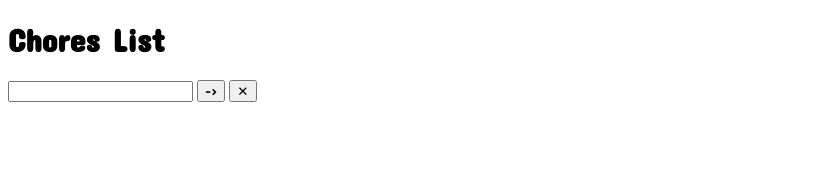
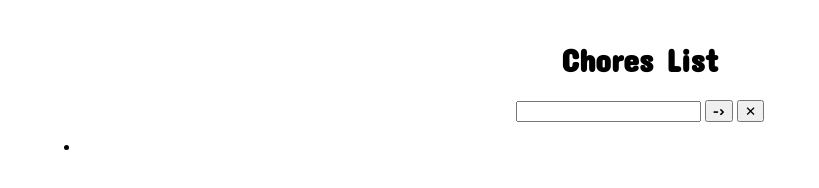
Before and after one commit to Chen-808/choresProject, a plain HTML site: page index.html in a window 1280 px wide. Both pictures are taken after a click on the button "->". Shown: the whole page, without its empty margins (0-819 px from the left). Drawn offline with Linux system fonts and the light colour scheme.

Commit message:
updated js file

```diff
--- a/index.css
+++ b/index.css
@@ -1,6 +1,9 @@
 html, body{
-
+    margin: 20px;
+    padding: 0px;
+    text-align: center;
 }
 h1, button{
     font-family: 'Concert One', cursive;
+
 }
--- a/index.html
+++ b/index.html
@@ -15,7 +15,7 @@
             <button id="arrowButton">-></button>
             <button id="xButton">✕</button>
 
-            <ul id="coresList">
+            <ul id="choresList">
 
             </ul>
         </div>
--- a/index.js
+++ b/index.js
@@ -0,0 +1,20 @@
+let inputText = document.getElementById('textInput')
+const arrowButton = document.getElementById('arrowButton')
+const xButton = document.getElementById('xButton')
+let choresArray = []
+let choresList = document.getElementById('choresList')
+
+arrowButton.addEventListener("click", function(){
+    choresArray.push(inputText.value)
+    updateList(choresArray.length-1)
+    inputText.value=""
+})
+
+xButton.addEventListener("click", function(){
+    choresArray=[]
+    choresList.innerHTML=""
+})
+
+function updateList(index){
+    choresList.innerHTML+=`<li> ${choresArray[index]} </li>`
+}
```
